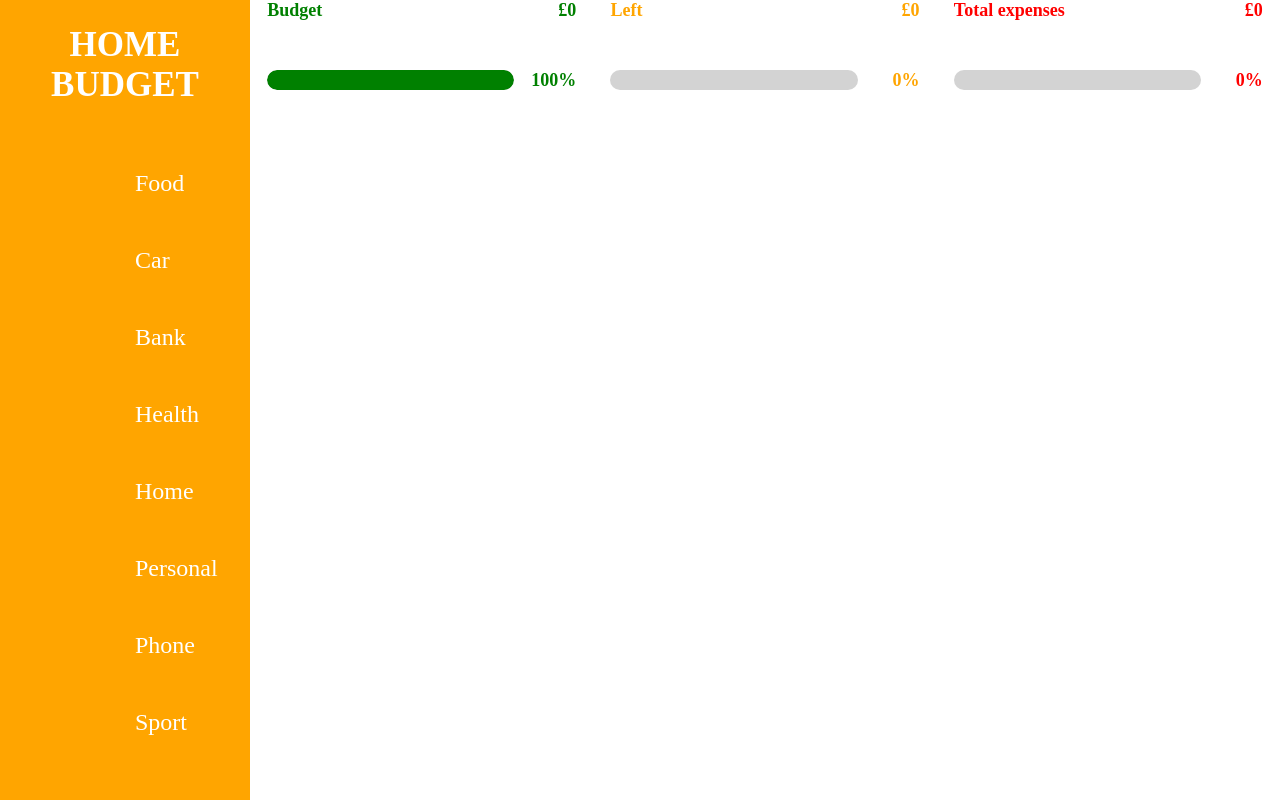
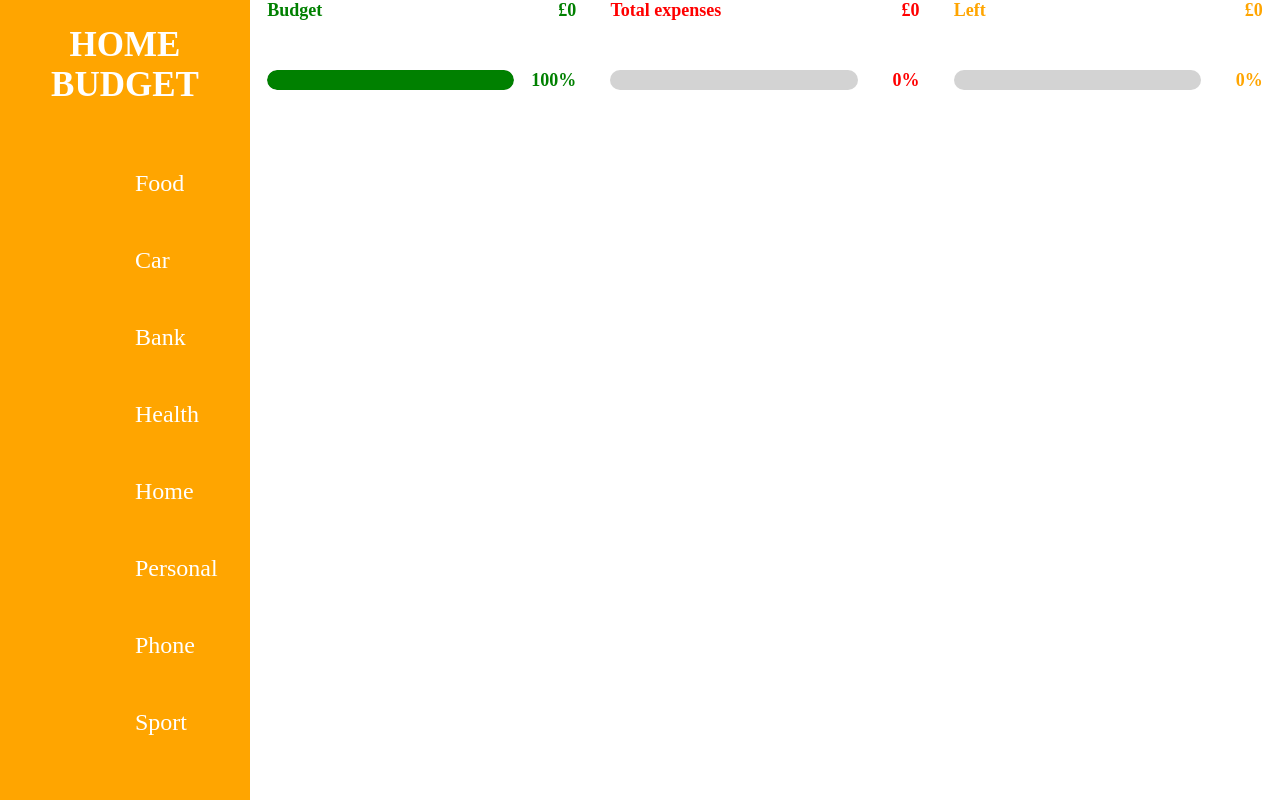
Before and after one commit to MacRapacki/HOME-BUDGET, an Angular app: page / in a window 1280 px wide. Shown: the top 800 px of the page. Built offline with nearby package versions, Linux system fonts and the light colour scheme.

Commit message:
empty commit before update cli

```diff
--- a/src/app/status-bar/status-bar.component.html
+++ b/src/app/status-bar/status-bar.component.html
@@ -5,15 +5,6 @@
     <div class="progress" [style.width.%]="budgetProc"></div>
   </div>
   <div class="precent">{{ budgetProc }}%</div>
-</div>
-
-<div class="status left">
-  <div class="name">Left</div>
-  <div class="money">£{{ moneyLeftCounter() }}</div>
-  <div class="bar">
-    <div class="progress" [style.width.%]="leftPrecentCounter()"></div>
-  </div>
-  <div class="precent">{{ leftPrecentCounter() }}%</div>
 </div>
 
 <div class="status total">
@@ -25,3 +16,12 @@
   <div class="precent">{{ expensesPrecentCounter() }}%
   </div>
 </div>
+
+<div class="status left">
+  <div class="name">Left</div>
+  <div class="money">£{{ moneyLeftCounter() }}</div>
+  <div class="bar">
+    <div class="progress" [style.width.%]="leftPrecentCounter()"></div>
+  </div>
+  <div class="precent">{{ leftPrecentCounter() }}%</div>
+</div>
```
